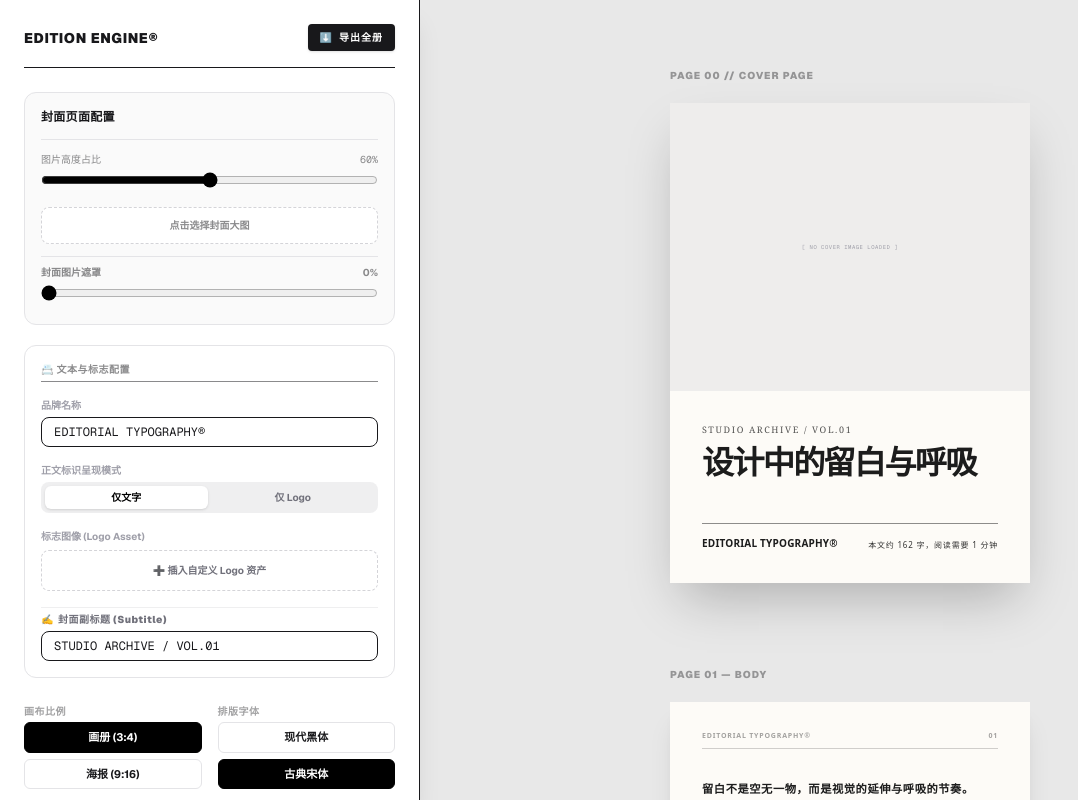
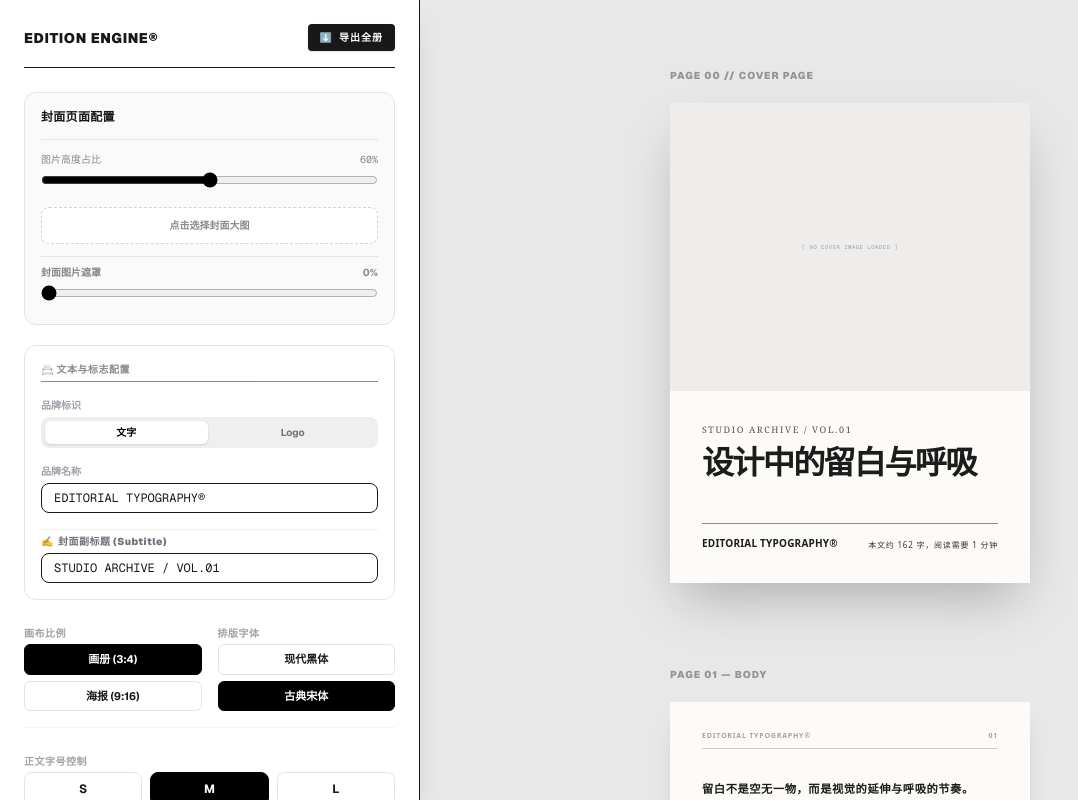
Before and after one commit to chenzzix/edition-engine, a Next.js app: page /editor in a window 1280 px wide. Shown: the whole page, without its empty margins (0-1078 px from the left). Built offline with nearby package versions, Linux system fonts and the light colour scheme.

Commit message:
fix page

```diff
--- a/app/editor/page.tsx
+++ b/app/editor/page.tsx
@@ -424,31 +424,33 @@ export default function EditorialEditorV7() {
               <label className="text-[10px] uppercase font-black opacity-50 tracking-wider block border-b pb-1">📇 文本与标志配置</label>
 
               <div className="space-y-1">
-                <label className="text-[10px] font-bold text-zinc-400 block">品牌名称</label>
-                <input type="text" value={edStudioName} onChange={e => setEdStudioName(e.target.value)} className="w-full border rounded-lg px-3 py-1.5 text-xs bg-white focus:border-black outline-none font-mono" placeholder="输入品牌名称" />
-              </div>
-
-              <div className="space-y-1">
-                <label className="text-[10px] font-bold text-zinc-400 block">正文标识呈现模式</label>
+                <label className="text-[10px] font-bold text-zinc-400 block">品牌标识</label>
                 <div className="grid grid-cols-2 gap-1 bg-zinc-200/60 p-1 rounded-lg">
                   {(['text', 'logo'] as const).map(mode => (
                     <button key={mode} onClick={() => setEdDisplayMode(mode)} className={`py-1 text-[10px] font-bold rounded-md transition-all ${edDisplayMode === mode ? 'bg-white text-black shadow-sm' : 'text-zinc-500 hover:text-black'}`}>
-                      {mode === 'text' ? '仅文字' : '仅 Logo'}
+                      {mode === 'text' ? '文字' : 'Logo'}
                     </button>
                   ))}
                 </div>
               </div>
 
+              {edDisplayMode === 'text' ? (
+                <div className="space-y-1">
+                  <label className="text-[10px] font-bold text-zinc-400 block">品牌名称</label>
+                  <input type="text" value={edStudioName} onChange={e => setEdStudioName(e.target.value)} className="w-full border rounded-lg px-3 py-1.5 text-xs bg-white focus:border-black outline-none font-mono" placeholder="输入品牌名称" />
+                </div>
+              ) : (
                 <div className="space-y-1.5">
                   <label className="text-[10px] font-bold text-zinc-400 block">标志图像 (Logo Asset)</label>
                   <div className="border border-dashed border-zinc-300 rounded-lg p-3 text-center bg-white hover:bg-zinc-50/50 transition-colors relative cursor-pointer">
                     <span className="text-[10px] text-zinc-500 block font-bold">
-                    {edLogo ? '✨已加载自定义 Logo (点击更换)' : '➕ 插入自定义 Logo 资产'}
+                      {edLogo ? '✨已加载自定义 Logo（点击更换）' : '➕ 插入自定义 Logo'}
                     </span>
                     <input type="file" accept="image/*" onChange={handleEdLogoUpload} className="absolute inset-0 opacity-0 cursor-pointer" />
                   </div>
                   {edLogo && <button onClick={() => setEdLogo('')} className="text-[9px] text-red-500 hover:text-red-700 underline block pt-0.5 transition-colors">移除已加载的 Logo</button>}
                 </div>
+              )}
 
               <div className="space-y-1 pt-1 border-t border-zinc-200/60">
                 <label className="text-[10px] font-black text-zinc-500 tracking-wider flex items-center gap-1">
@@ -575,12 +577,23 @@ export default function EditorialEditorV7() {
                         <h1 className="text-[56px] font-extrabold leading-[1.05] tracking-tighter drop-shadow-sm mb-8">{edTitle}</h1>
                       </div>
                       <div className="border-t border-white/30 pt-6 flex justify-between items-end tracking-wide">
+                        {edDisplayMode === 'logo' && edLogo ? (
+                          <>
+                            <div className="text-[16px] font-medium opacity-95 tracking-widest" style={{ fontFamily: STRICT_SANS_SERIF }}>
+                              本文约 {edStats.charCount} 字，阅读需要 {edStats.readingTime} 分钟
+                            </div>
+                            <img crossOrigin="anonymous" src={edLogo} className="h-10 max-w-[180px] object-contain object-right" alt="Cover Logo" />
+                          </>
+                        ) : (
+                          <>
                             <div className="flex items-center gap-3 text-[20px] font-bold" style={{ fontFamily: STRICT_SANS_SERIF }}>
-                          <span className="truncate">{edStudioName}</span>
+                              {edDisplayMode === 'text' && <span className="truncate">{edStudioName}</span>}
                             </div>
                             <div className="text-right text-[16px] font-medium opacity-95 tracking-widest" style={{ fontFamily: STRICT_SANS_SERIF }}>
                               本文约 {edStats.charCount} 字，阅读需要 {edStats.readingTime} 分钟
                             </div>
+                          </>
+                        )}
                       </div>
                     </div>
                   )}
@@ -594,12 +607,23 @@ export default function EditorialEditorV7() {
                     </div>
 
                     <div className="border-t pt-6 flex justify-between items-end tracking-wide" style={{ borderColor: `${computedTextColor}22` }}>
+                      {edDisplayMode === 'logo' && edLogo ? (
+                        <>
+                          <div className="text-[16px] font-medium opacity-90 tracking-widest" style={{ fontFamily: STRICT_SANS_SERIF }}>
+                            本文约 {edStats.charCount} 字，阅读需要 {edStats.readingTime} 分钟
+                          </div>
+                          <img crossOrigin="anonymous" src={edLogo} className="h-10 max-w-[180px] object-contain object-right" alt="Cover Logo" />
+                        </>
+                      ) : (
+                        <>
                           <div className="flex items-center gap-3 text-[20px] font-bold" style={{ fontFamily: STRICT_SANS_SERIF }}>
-                        <span className="truncate">{edStudioName}</span>
+                            {edDisplayMode === 'text' && <span className="truncate">{edStudioName}</span>}
                           </div>
                           <div className="text-right text-[16px] font-medium opacity-90 tracking-widest" style={{ fontFamily: STRICT_SANS_SERIF }}>
                             本文约 {edStats.charCount} 字，阅读需要 {edStats.readingTime} 分钟
                           </div>
+                        </>
+                      )}
                     </div>
                   </div>
                 )}
@@ -623,7 +647,7 @@ export default function EditorialEditorV7() {
                       {(edDisplayMode === 'logo') && edLogo ? (
                         <img crossOrigin="anonymous" src={edLogo} className="h-10 max-w-[150px] object-contain" alt="Header Logo" />
                       ) : null}
-                      {(edDisplayMode === 'text' || (!edLogo && edDisplayMode === 'logo')) && (
+                      {edDisplayMode === 'text' && (
                         <span className="text-[14px] font-bold">{edStudioName}</span>
                       )}
                     </div>
```
Lines whose indentation alone changed are shown as unchanged.
